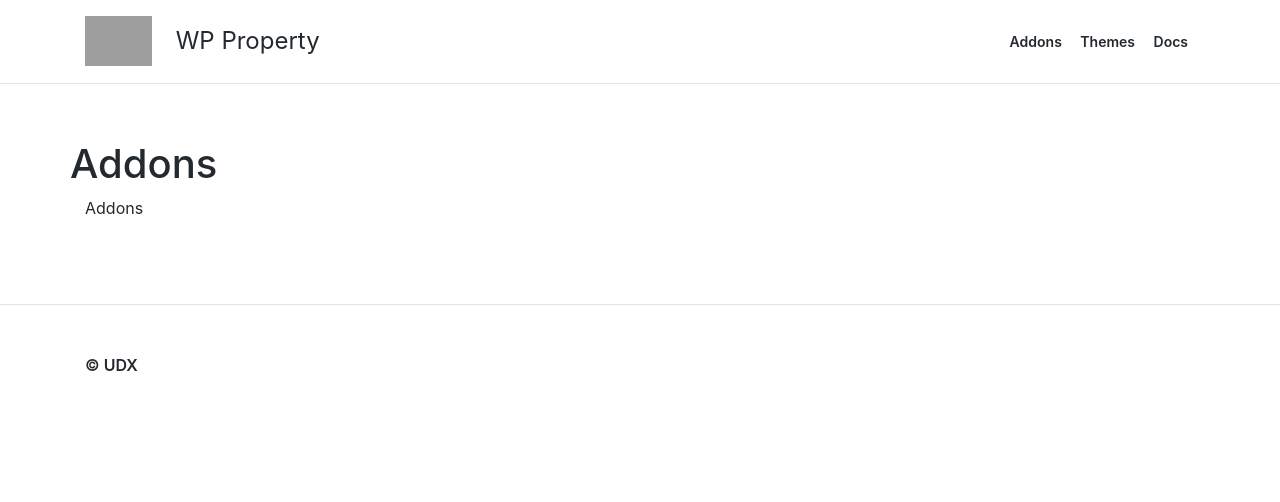
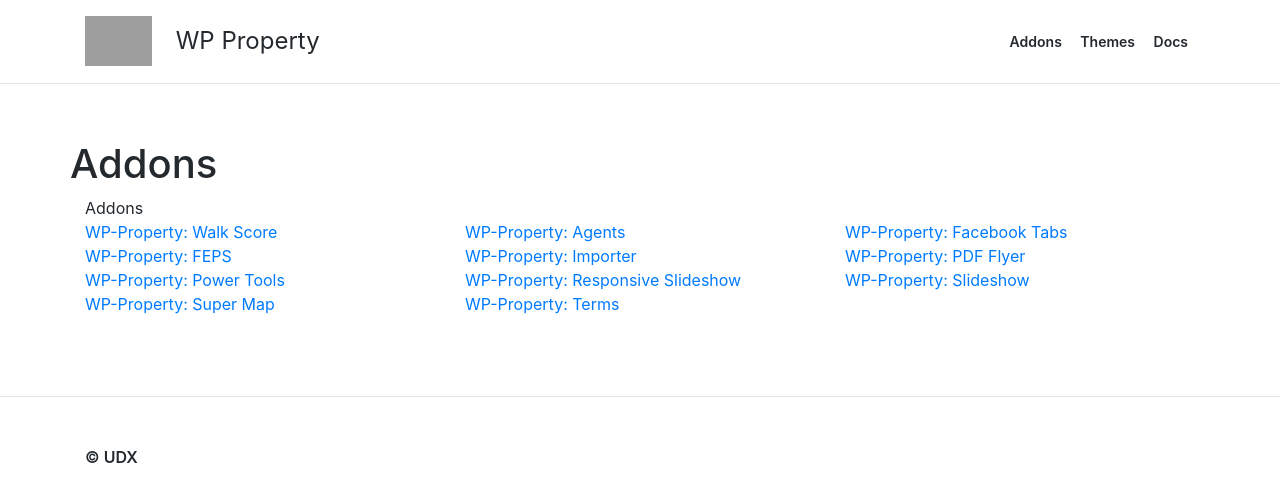
Before and after one commit to wp-property/wp-property.github.io, a Jekyll site: the page built from addons/index.html, in a window 1280 px wide. Shown: the top 502 px of the page. Built offline with Jekyll 4.4.1, drawn with Linux system fonts in a browser that asks for light colours; grey boxes are pictures that could not be loaded.

Commit message:
Frontpage and Apps page

```diff
--- a/addons/index.html
+++ b/addons/index.html
@@ -8,10 +8,10 @@ title: Addons
 <div class="col-12">{{ addons_list[0] }}</div>
   {% for addon_item in addons_list[1] %}
     {% if theme_item.url %}
-      {% assign link = theme_item %}
+      {% assign link = addon_item %}
     {% else %}
       {% for doc in site.pages %}
-        {% if doc.path == theme_item %}
+        {% if doc.path == addon_item %}
           {% assign link = doc %}
           {% break %}
         {% endif %}
--- a/index.html
+++ b/index.html
@@ -44,10 +44,10 @@ layout: default
       <div class="col-12">{{ addons_list[0] }}</div>
       {% for addon_item in addons_list[1] limit:6 %}
         {% if theme_item.url %}
-          {% assign link = theme_item %}
+          {% assign link = addon_item %}
         {% else %}
           {% for doc in site.pages %}
-            {% if doc.path == theme_item %}
+            {% if doc.path == addon_item %}
               {% assign link = doc %}
               {% break %}
             {% endif %}
```
